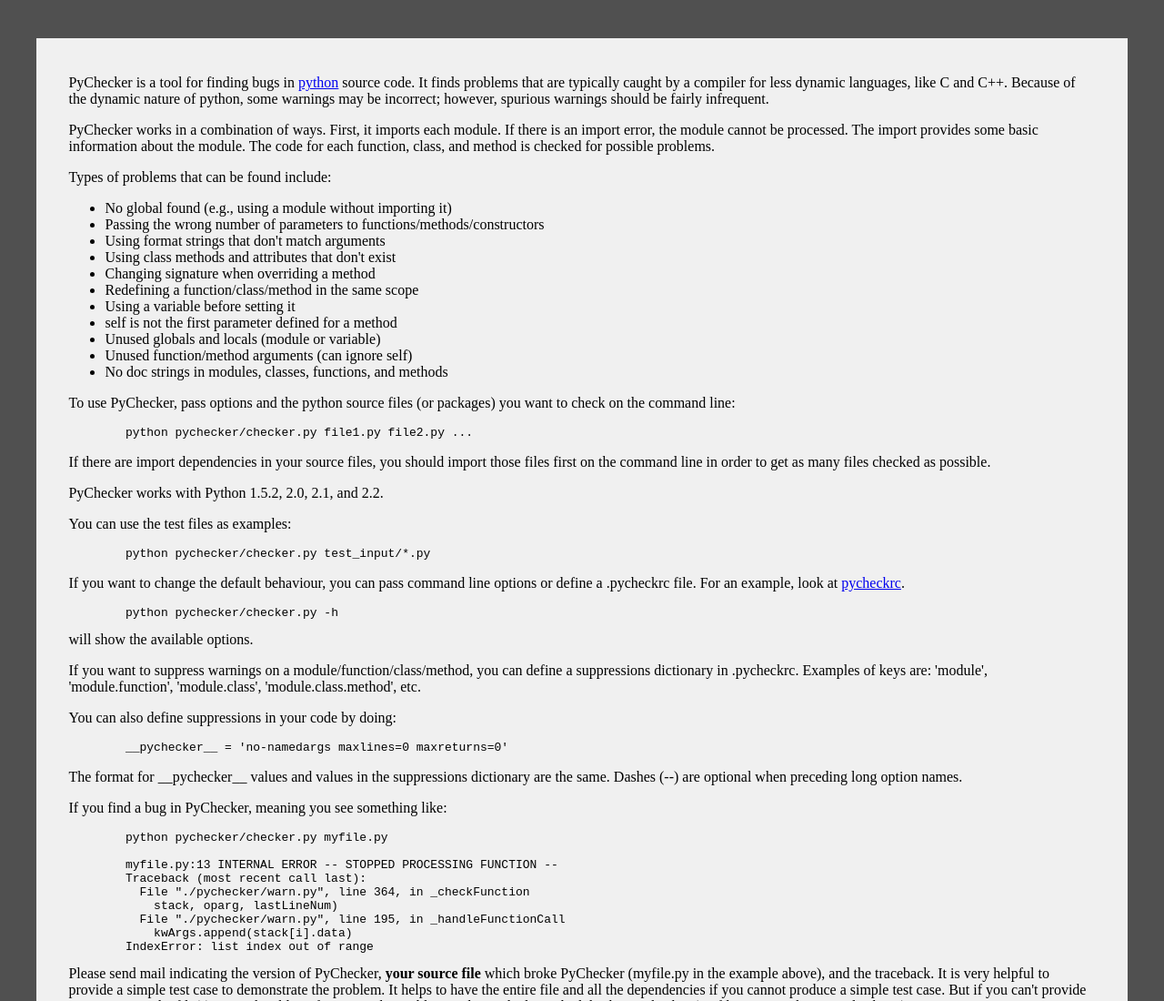
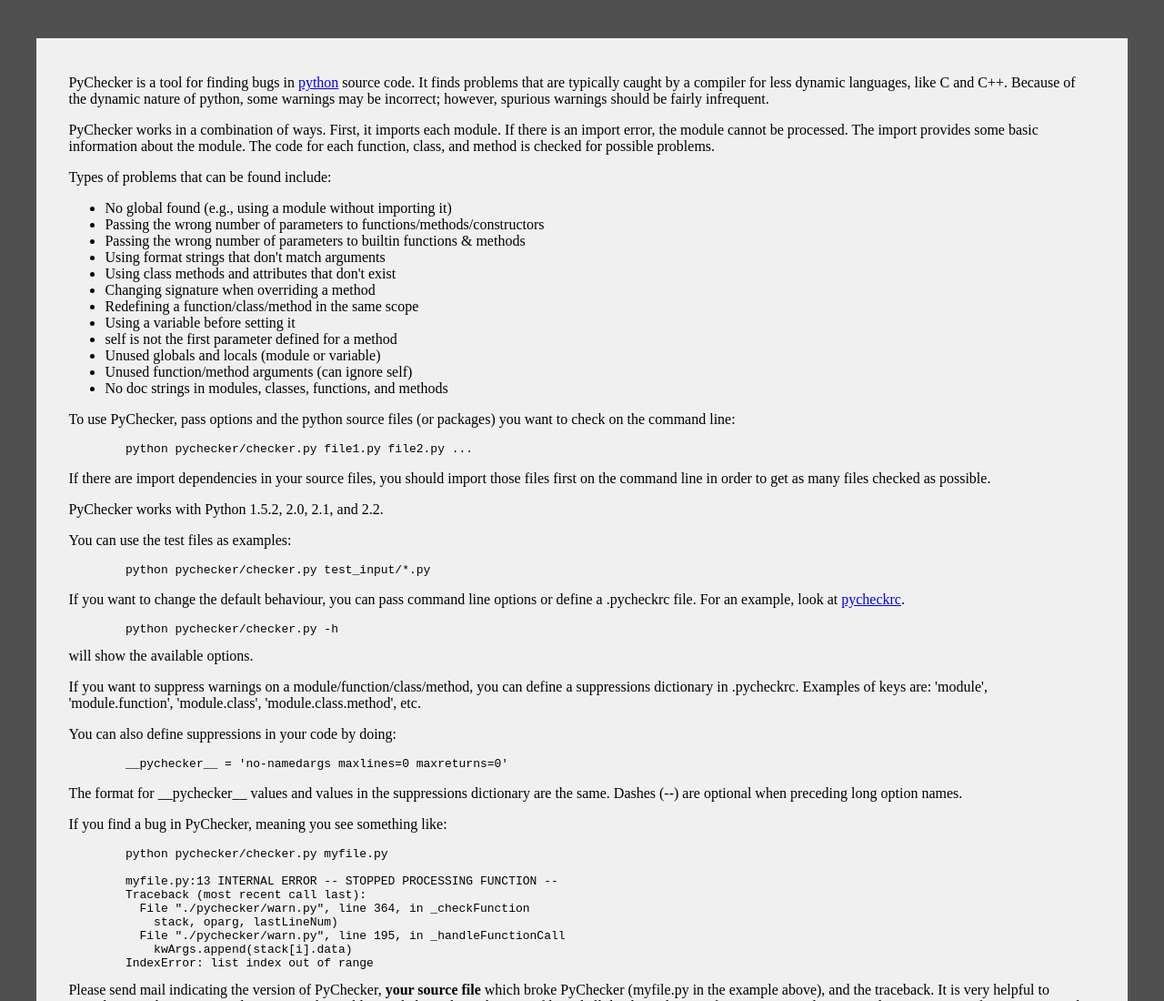
Before and after one commit to mitar/pychecker, a plain HTML site: page index.html in a window 1280 px wide. Shown: the top 1100 px of the page at 91% size. Drawn offline with Linux system fonts and the light colour scheme.

Commit message:
add doc about passing wrong # of args to builtins

```diff
--- a/index.html
+++ b/index.html
@@ -41,6 +41,7 @@ Types of problems that can be found include:
 <ul>
   <li> No global found (e.g., using a module without importing it)
   <li> Passing the wrong number of parameters to functions/methods/constructors
+  <li> Passing the wrong number of parameters to builtin functions & methods
   <li> Using format strings that don't match arguments
   <li> Using class methods and attributes that don't exist
   <li> Changing signature when overriding a method
```
Also changed, not shown: 1 other file.
